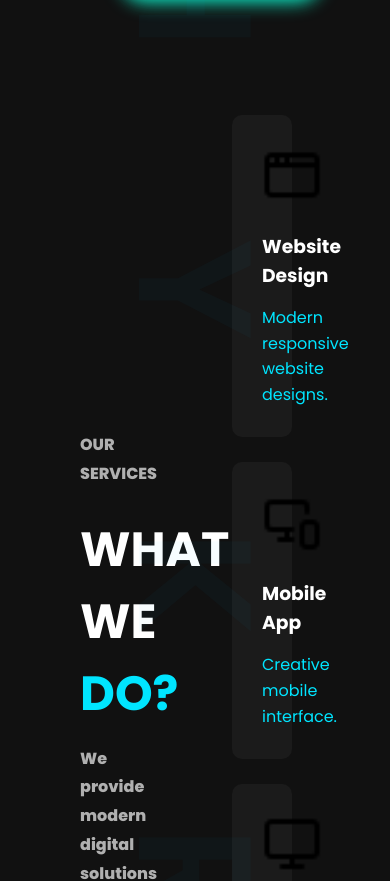
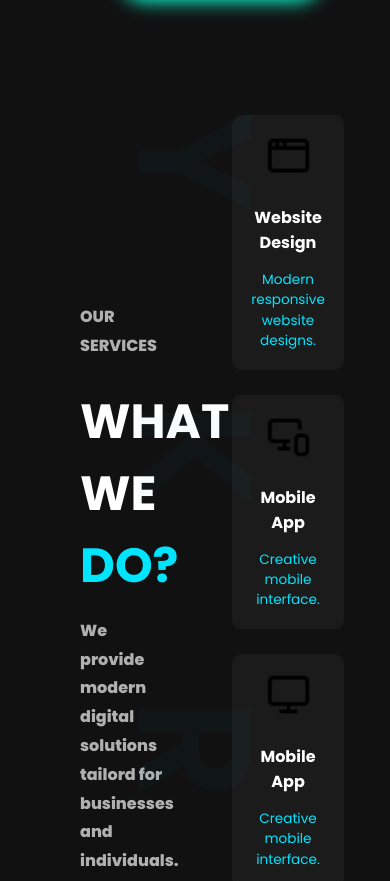
Before and after one commit to siyamthandagwamanda/ReactTS-UI-Challenge, a React (Vite) app: page / in a window 390 px wide. Shown: the part 1125-2006 px from the top of the page. Built offline with nearby package versions, Linux system fonts and the light colour scheme.

Commit message:
Make Cards responsive across screen sizes

```diff
--- a/src/components/ServiceCard/ServiceCard.css
+++ b/src/components/ServiceCard/ServiceCard.css
@@ -4,7 +4,7 @@
     padding: 30px;
     text-align: center;
     border-radius: 10px;
-    transition: transform 0.s;
+    transition: transform 0.5s;
 
 }
 
@@ -27,3 +27,56 @@
 .service-card:hover{
     transform: translateY(-8px);
 }
+
+@media (max-width: 1023px){
+    .service-card{
+        width: 48%;
+        padding: 25px;
+    }
+
+    .service-card img{
+        width: 55px;
+    }
+
+    .service-card h3{
+        font-size: 1.2rem;
+    }
+
+    .service-card p{
+        font-size: 0.95;
+    }
+}
+
+@media (max-width: 767px){
+    .service-card{
+        width: 100%;
+        padding: 20px;
+    }
+
+    .service-card img{
+        width: 50px;
+    }
+
+    .service-card p{
+        font-size: 0.9rem;
+        line-height: 1.5;
+    }
+}
+
+@media (max-width: 480px){
+    .service-card{
+        padding: 18px 15px;
+    }
+
+    .service-card img{
+        width: 45px;
+    }
+
+    .service-card h3{
+        font-size: 1rem;
+    }
+
+    .service-card p{
+        font-size: 0.85rem;
+    }
+}
```
